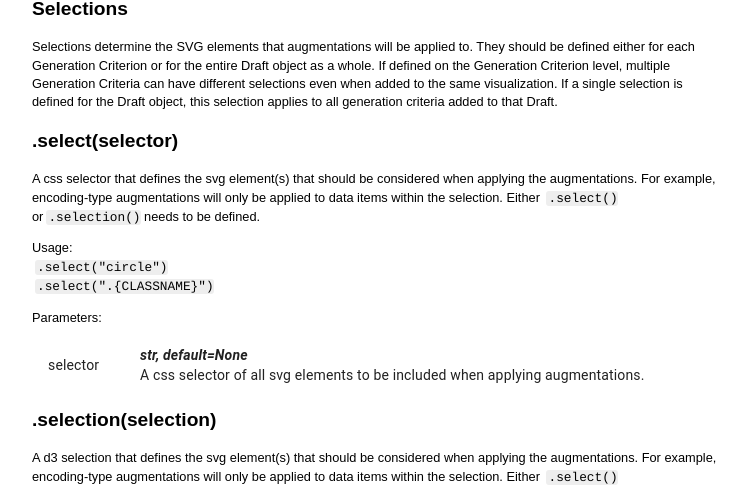
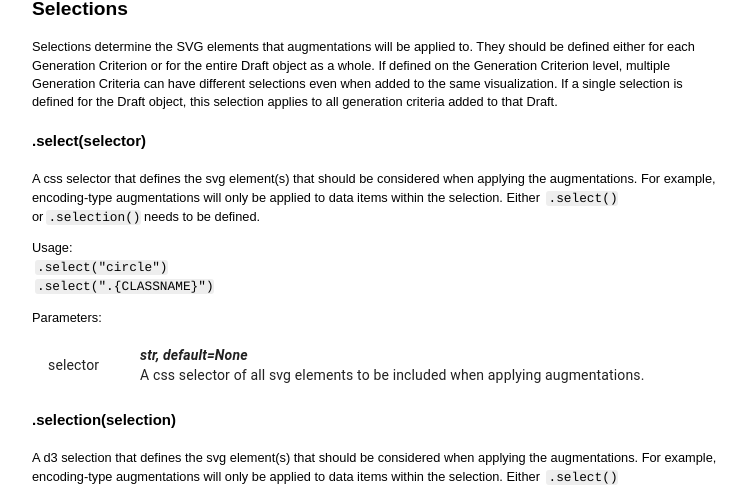
Before and after one commit to auteur-vis/auteur-doc, a Next.js app: page /auteur-doc/documentation in a window 1280 px wide. Shown: the part 2737-3223 px from the top of the page, without its empty margins (318-1064 px from the left). Built offline with nearby package versions, Linux system fonts and the light colour scheme; a web font is replaced by a local one.

Commit message:
minor style update

```diff
--- a/src/app/documentation/documentation.js
+++ b/src/app/documentation/documentation.js
@@ -214,7 +214,7 @@ export default function Documentation() {
         Draft object as a whole. If defined on the Generation Criterion level, multiple Generation Criteria can have different selections even when added to the same visualization. If a single
         selection is defined for the Draft object, this selection applies to all generation criteria added to that Draft.</p>
 
-        <h2 className={styles.sectionSubHeader}>.select(selector)</h2>
+        <h3 className={styles.sectionSubHeader}>.select(selector)</h3>
         <p className={styles.sectionContent}>A css selector that defines the svg element(s) that should be considered when applying the augmentations.
         For example, encoding-type augmentations will only be applied to data items within the selection. Either <code className={styles.code}>.select()</code> or
         <code className={styles.code}>.selection()</code> needs to be defined.</p>
@@ -240,7 +240,7 @@ export default function Documentation() {
           </Table>
         </TableContainer>
 
-        <h2 className={styles.sectionSubHeader}>.selection(selection)</h2>
+        <h3 className={styles.sectionSubHeader}>.selection(selection)</h3>
         <p className={styles.sectionContent}>A d3 selection that defines the svg element(s) that should be considered when applying the augmentations.
         For example, encoding-type augmentations will only be applied to data items within the selection. Either <code className={styles.code}>.select()</code> or
         <code className={styles.code}>.selection()</code> needs to be defined.</p>
```
